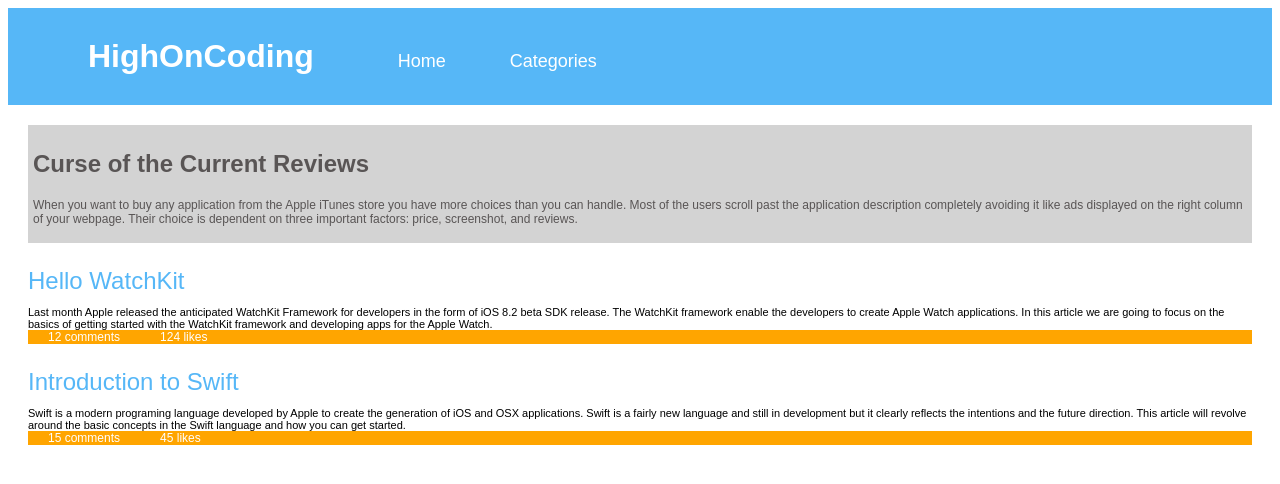
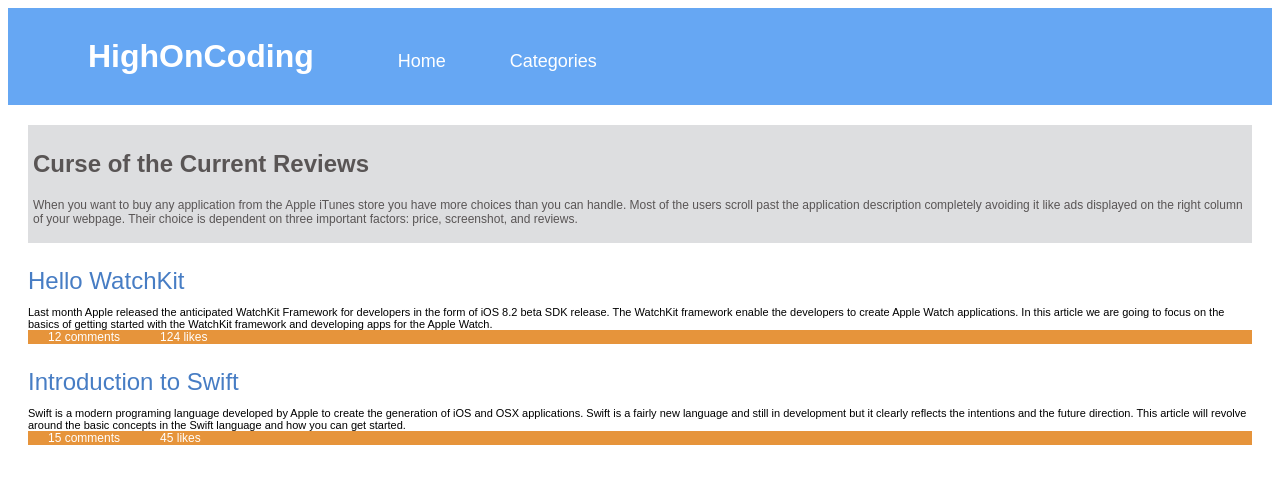
Before and after one commit to mjayfinley/highoncoding, a plain HTML site: page index.html in a window 1280 px wide. Drawn offline with Linux system fonts and the light colour scheme.

Commit message:
color changes

```diff
--- a/style.css
+++ b/style.css
@@ -1,7 +1,7 @@
 
 
 .topnav {
-  background-color: #56B7F7;
+  background-color: #66A7F3;
   padding: 30px
 }
 
@@ -28,7 +28,7 @@ a {
 }
 
 .grayBackground {
-  background-color: lightgrey;
+  background-color: #DDDEE0;
   padding: 5px;
   margin-left: 20px;
   margin-top: 20px;
@@ -51,7 +51,7 @@ h2 {
 }
 
 h3 {
-  color: #56B7F7;
+  color: #477DC4;
   font-size: 24px;
   font-family: Arial,Verdana,Sans-serif;
   font-weight: lighter;
@@ -69,7 +69,7 @@ h3 {
 }
 
 .comments-div {
-  background-color: orange;
+  background-color: #E6943B;
   margin-left: 20px;
   margin-top: 0px;
   margin-right: 20px;
@@ -94,7 +94,7 @@ h4 {
   width: 200px;
   height: 150px;
   margin: 50px;
-  background-color: lightgrey;
+  background-color: #DDDEE0;
 }
 
 h5 {
```
